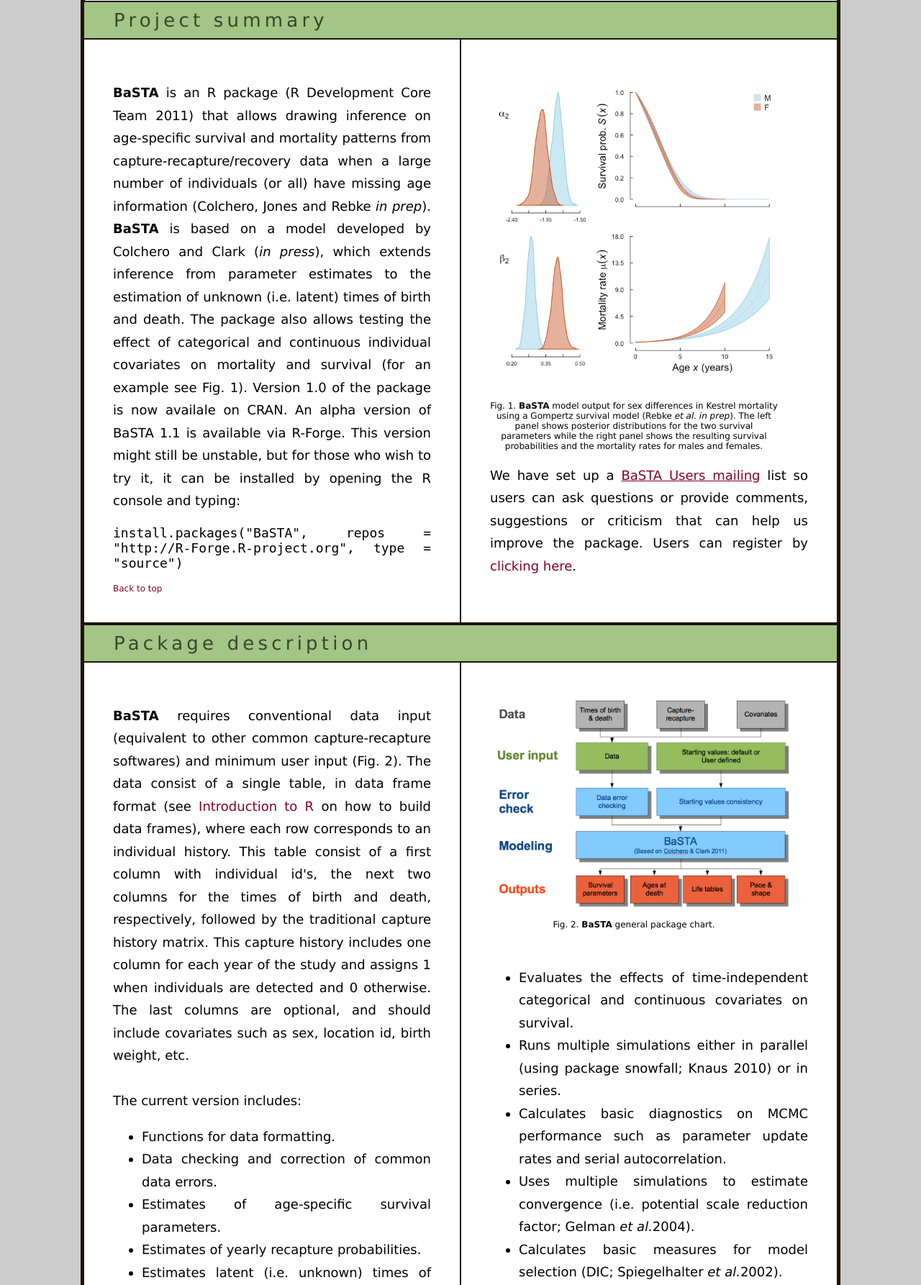
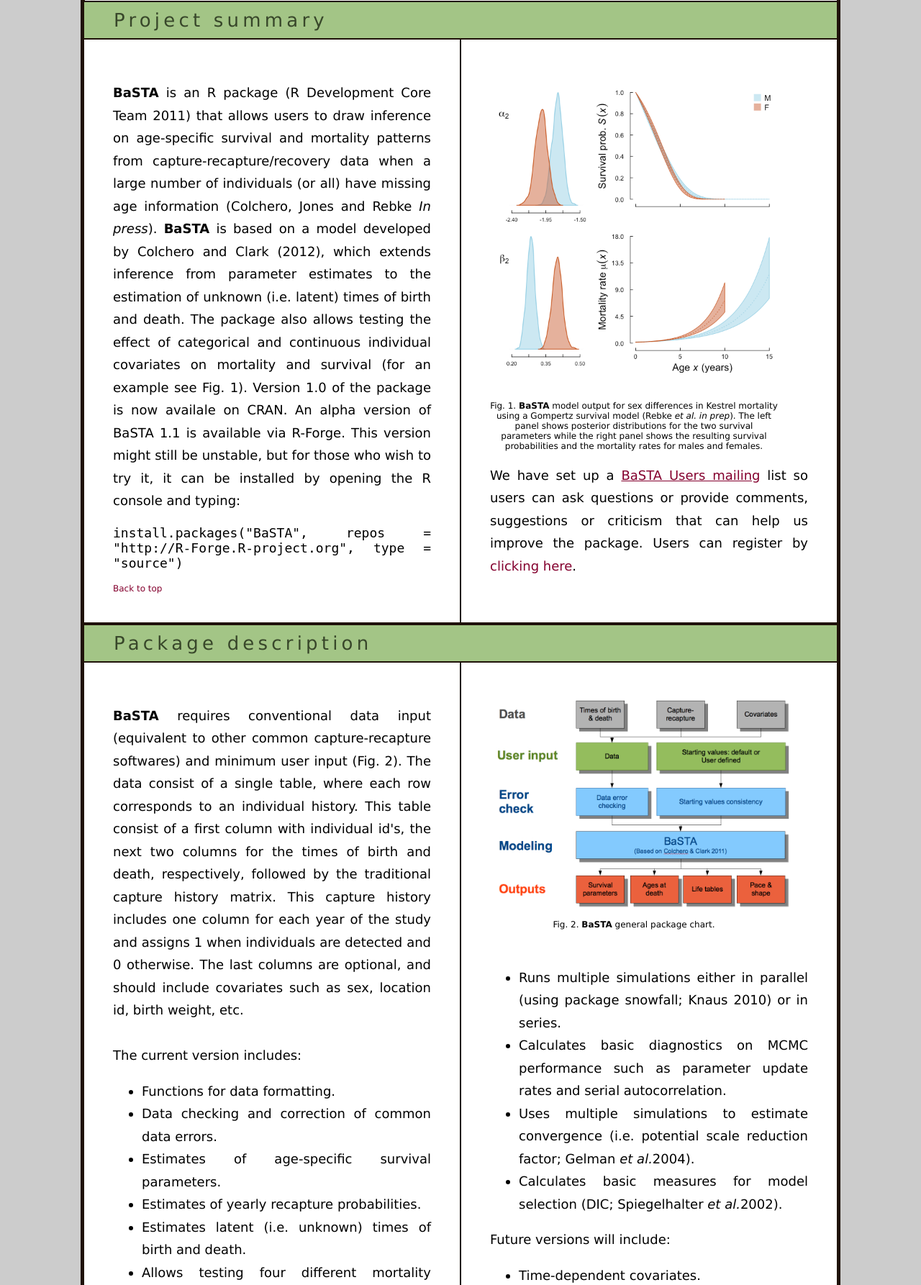
Before and after one commit to r-forge/basta, a PHP site: page / in a window 1280 px wide. Shown: the part 636-2422 px from the top of the page at 72% size. Run offline with PHP 8.4, Linux system fonts and the light colour scheme.

Commit message:
minor edits
git-svn-id: svn://svn.r-forge.r-project.org/svnroot/basta@489 edb9625f-4e0d-4859-8d74-9fd3b1da38cb

```diff
--- a/www/index.php
+++ b/www/index.php
@@ -93,7 +93,7 @@ echo '<?xml version="1.0" encoding="UTF-8"?>';
                 <tr class="title"><td colspan="2" class="section">Project summary</td></tr>
                 <tr style="background:#FFFFFF">
                   <td class="main">
-                    <p class="parag"><b>BaSTA</b> is an R package (R Development Core Team 2011) that allows drawing inference on age-specific survival and mortality patterns from capture-recapture/recovery data when a large number of individuals (or all) have missing age information (Colchero, Jones and Rebke <i>in prep</i>). <b>BaSTA</b> is based on a model developed by Colchero and Clark (<i>in press</i>), which extends inference from parameter estimates to the estimation of unknown (i.e. latent) times of birth and death. The package also allows testing the effect of categorical and continuous individual covariates on mortality and survival (for an example see Fig. 1). Version 1.0 of the package is now availale on CRAN. An alpha version of BaSTA 1.1 is available via R-Forge. This version might still be unstable, but for those who wish to try it, it can be installed by opening the R console and typing: <br></p>
+                    <p class="parag"><b>BaSTA</b> is an R package (R Development Core Team 2011) that allows users to draw inference on age-specific survival and mortality patterns from capture-recapture/recovery data when a large number of individuals (or all) have missing age information (Colchero, Jones and Rebke <i>In press</i>). <b>BaSTA</b> is based on a model developed by Colchero and Clark (2012), which extends inference from parameter estimates to the estimation of unknown (i.e. latent) times of birth and death. The package also allows testing the effect of categorical and continuous individual covariates on mortality and survival (for an example see Fig. 1). Version 1.0 of the package is now availale on CRAN. An alpha version of BaSTA 1.1 is available via R-Forge. This version might still be unstable, but for those who wish to try it, it can be installed by opening the R console and typing: <br></p>
 										<p><code>install.packages("BaSTA", repos = "http://R-Forge.R-project.org", type = "source")</code>
 <br></p>
 
@@ -114,7 +114,7 @@ echo '<?xml version="1.0" encoding="UTF-8"?>';
                 <tr class="title"><td colspan="2" class="section">Package description</td></tr>
                 <tr style="background:#FFFFFF">
                   <td class="main">
-                    <p class="parag"><b>BaSTA</b> requires conventional data input (equivalent to other common capture-recapture softwares) and minimum user input (Fig. 2). The data consist of a single table, in data frame format (see <a href="http://cran.r-project.org/doc/manuals/R-intro.html#Lists-and-data-frames"  rel="nofollow" class="intext">Introduction to R</a> on how to build data frames), where each row corresponds to an individual history. This table consist of a first column with individual id's, the next two columns for the times of birth and death, respectively, followed by the traditional capture history matrix. This capture history includes one column for each year of the study and assigns 1 when individuals are detected and 0 otherwise. The last columns are optional, and should include covariates such as sex, location id, birth weight, etc.<br><br>The current version includes:</p>
+                    <p class="parag"><b>BaSTA</b> requires conventional data input (equivalent to other common capture-recapture softwares) and minimum user input (Fig. 2). The data consist of a single table, where each row corresponds to an individual history. This table consist of a first column with individual id's, the next two columns for the times of birth and death, respectively, followed by the traditional capture history matrix. This capture history includes one column for each year of the study and assigns 1 when individuals are detected and 0 otherwise. The last columns are optional, and should include covariates such as sex, location id, birth weight, etc.<br><br>The current version includes:</p>
                     <ul>
                       <li>Functions for data formatting.</li>
                       <li>Data checking and correction of common data errors.</li>
@@ -122,6 +122,7 @@ echo '<?xml version="1.0" encoding="UTF-8"?>';
                       <li>Estimates of yearly recapture probabilities.</li>
                       <li>Estimates latent (i.e. unknown) times of birth and death.</li>
                       <li>Allows testing four different mortality functions (Exponential, Gompertz, Weibull and logistic) and to extend the model to Makeham or bathtub shapes (Gompertz 1925, Siler 1979, Cox and Oakes 1984, Pletcher 1999).</li>
+                      <li>Evaluates the effects of time-independent categorical and continuous covariates on survival.</li>
                     </ul>
                     <p><br></p>
                     <a href="#top" class="totop">Back to top</a>
@@ -130,7 +131,6 @@ echo '<?xml version="1.0" encoding="UTF-8"?>';
                     <img style="margin:0px;padding:0px;border:none;width:420px" align="middle" src="BastaGeneralChart.jpg?width=420px">
                     <p class="caption">Fig. 2. <b>BaSTA</b> general package chart.</p><br>
                     <ul>
-                      <li>Evaluates the effects of time-independent categorical and continuous covariates on survival.</li>
                       <li>Runs multiple simulations either in parallel (using package snowfall; Knaus 2010) or in series.</li>
                       <li>Calculates basic diagnostics on MCMC performance such as parameter update rates and serial autocorrelation.</li>
                       <li>Uses multiple simulations to estimate convergence (i.e. potential scale reduction factor; Gelman <i>et al.</i>2004).</li>
@@ -171,8 +171,8 @@ echo '<?xml version="1.0" encoding="UTF-8"?>';
                 <tr style="background:#FFFFFF">
                   <td style="vertical-align:middle;padding:40px" width="420px">
                     <p class="Refs">Clark, J.S. (2007) <b>Models for ecological data</b>. Princeton University Press, Princeton, New Jersey, USA.<br><br></p>
-                    <p class="Refs">Colchero, F. and J.S. Clark (2011) <b>Bayesian inference on age-specific survival for censored and truncated data.</b> <i>Journal of Animal Ecology,</i> 81, 139-149 (<a href="http://onlinelibrary.wiley.com/doi/10.1111/j.1365-2656.2011.01898.x/abstract" rel="nofollow" style="color:#84002E" target="_blank">publication</a>).<br><br></p>
-                    <p class="Refs">Colchero, F., O.R. Jones and M. Rebke (<i>Submitted</i>) <b>BaSTA: an R package for Bayesian estimation of age-specific survival from incomplete mark-recapture/recovery data with covariates.</b><br><br></p>
+                    <p class="Refs">Colchero, F. and J.S. Clark (2012) <b>Bayesian inference on age-specific survival for censored and truncated data.</b> <i>Journal of Animal Ecology,</i> 81, 139-149 (<a href="http://onlinelibrary.wiley.com/doi/10.1111/j.1365-2656.2011.01898.x/abstract" rel="nofollow" style="color:#84002E" target="_blank">publication</a>).<br><br></p>
+                    <p class="Refs">Colchero, F., O.R. Jones and M. Rebke (<i>In press</i>) <b>BaSTA: an R package for Bayesian estimation of age-specific survival from incomplete mark-recapture/recovery data with covariates.</b> <i>Methods in Ecology and Evolution</i><br><br></p>
 										<p class="Refs">Cox, D. R., and Oakes D. (1984) <b>Analysis of Survival Data</b>. Chapman and Hall, London.</b><br><br></p>
                     <p class="Refs">Gimenez, O., Bonner, S., King, R., Parker, R.A., Brooks, S.P., Jamieson, L.E., Grosbois, V., Morgan, B.J.T., Thomas, L. (2009) <b>WinBUGS for population ecologists: Bayesian modeling using Markov Chain Monte Carlo methods</b>. <u>In</u><i> Modeling Demographic Processes in Marked Populations. Ecological and Environmental Statistics Series, vol 3</i> (eds D.L. Thomson, E.G. Cooch &amp; M.J. Conroy), pp. 883-915. Springer, Berlin, Germany.<br><br></p>
 
```
